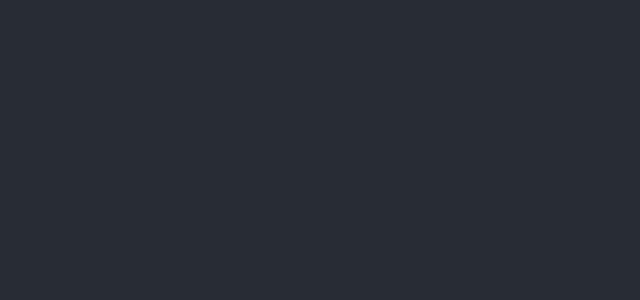
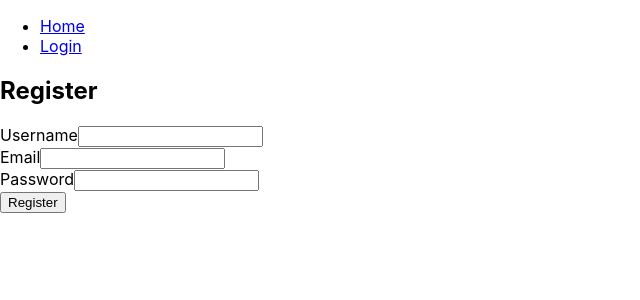
Before and after one commit to Sahan-Dil/TheJobs_frontend, a React (Create React App) app: page /register in a window 1280 px wide. Shown: the top 300 px of the page, without its empty margins (0-640 px from the left). Built offline with nearby package versions, Linux system fonts and the light colour scheme.

Commit message:
public routes added

```diff
--- a/package.json
+++ b/package.json
@@ -7,6 +7,7 @@
     "@testing-library/react": "^13.4.0",
     "@testing-library/user-event": "^13.5.0",
     "axios": "^1.4.0",
+    "jwt-decode": "^3.1.2",
     "react": "^18.2.0",
     "react-dom": "^18.2.0",
     "react-router-dom": "^6.15.0",
--- a/src/App.js
+++ b/src/App.js
@@ -1,10 +1,36 @@
 import "./App.css";
+import React from "react";
+import { BrowserRouter, Route, Routes } from "react-router-dom";
+import LandingPage from "./components/LandingPage";
+import Login from "./components/Login";
+import Register from "./components/Register";
+import UserDashboard from "./components/UserDashboard";
+import AdminDashboard from "./components/AdminDashboard";
+import Navbar from "./components/Navbar";
+import PrivateRoute from "./components/PrivateRoute";
 
 function App() {
   return (
-    <div className="App">
-      <header className="App-header"></header>
-    </div>
+    <BrowserRouter>
+      <Navbar />
+      <Routes>
+        <Route path="/" element={<LandingPage />} />
+
+        <Route path="/login" element={<Login />} />
+        <Route path="/register" element={<Register />} />
+
+        {/* <PrivateRoute
+          path="/user"
+          element={<UserDashboard />}
+          roles={["user"]}
+        />
+        <PrivateRoute
+          path="/admin"
+          element={<AdminDashboard />}
+          roles={["admin"]}
+        /> */}
+      </Routes>
+    </BrowserRouter>
   );
 }
 
--- /dev/null
+++ b/src/components/AdminDashboard.js
@@ -0,0 +1,8 @@
+// src/components/AdminDashboard.js
+import React from "react";
+
+function AdminDashboard() {
+  return <div>Admin Dashboard</div>;
+}
+
+export default AdminDashboard;
--- /dev/null
+++ b/src/components/LandingPage.js
@@ -0,0 +1,49 @@
+// src/components/LandingPage.js
+import React, { useEffect, useState } from "react";
+import { Navigate } from "react-router-dom";
+import { isAuthenticated, getToken, isTokenExpired } from "../utils/Auth";
+import api from "../utils/api";
+
+function LandingPage() {
+  const [userRole, setUserRole] = useState(null);
+
+  useEffect(() => {
+    const checkUserRole = async () => {
+      if (isAuthenticated()) {
+        const token = getToken();
+        const tokenExpired = isTokenExpired(token);
+
+        if (!tokenExpired) {
+          try {
+            await api.get("/user/me");
+            setUserRole("user");
+          } catch (error) {
+            try {
+              await api.get("/admin/me");
+              setUserRole("admin");
+            } catch (error) {
+              setUserRole(null);
+            }
+          }
+        }
+      }
+    };
+
+    checkUserRole();
+  }, []);
+
+  if (userRole === "user") {
+    return <Navigate to="/user" />;
+  } else if (userRole === "admin") {
+    return <Navigate to="/admin" />;
+  }
+
+  return (
+    <div>
+      <h1>Welcome to My App!</h1>
+      <p>This is the landing page.</p>
+    </div>
+  );
+}
+
+export default LandingPage;
--- /dev/null
+++ b/src/components/Login.js
@@ -0,0 +1,51 @@
+// src/components/Login.js
+import React, { useState } from "react";
+import axios from "axios";
+import { setToken } from "../utils/Auth";
+import api from "../utils/api";
+
+function Login() {
+  const [username, setUsername] = useState("");
+  const [password, setPassword] = useState("");
+
+  const handleSubmit = async (e) => {
+    e.preventDefault();
+
+    try {
+      const response = await axios.post("URL_TO_LOGIN_API", {
+        username,
+        password,
+      });
+      const token = response.data.token;
+      setToken(token);
+
+      // Check user role using API calls
+      try {
+        await api.get("/user/me");
+        // Redirect to user dashboard
+      } catch (userError) {
+        try {
+          await api.get("/admin/me");
+          // Redirect to admin dashboard
+        } catch (adminError) {
+          // Handle error, possibly show an error message
+        }
+      }
+    } catch (error) {
+      // Handle error
+    }
+  };
+
+  return (
+    <div>
+      <h2>Login</h2>
+
+      <form onSubmit={handleSubmit}>
+        {/* Input fields */}
+        <button type="submit">Login</button>
+      </form>
+    </div>
+  );
+}
+
+export default Login;
--- /dev/null
+++ b/src/components/Navbar.js
@@ -0,0 +1,42 @@
+// src/components/Navbar.js
+import React from "react";
+import { Link } from "react-router-dom";
+import { isAuthenticated, removeToken } from "../utils/Auth";
+
+function Navbar() {
+  const handleLogout = () => {
+    removeToken();
+    // Redirect to login page
+  };
+
+  return (
+    <nav>
+      <ul>
+        <li>
+          <Link to="/">Home</Link>
+        </li>
+        {isAuthenticated() ? (
+          <>
+            <li>
+              <Link to="/user">User Dashboard</Link>
+            </li>
+            <li>
+              <Link to="/admin">Admin Dashboard</Link>
+            </li>
+            <li>
+              <button onClick={handleLogout}>Logout</button>
+            </li>
+          </>
+        ) : (
+          <>
+            <li>
+              <Link to="/login">Login</Link>
+            </li>
+          </>
+        )}
+      </ul>
+    </nav>
+  );
+}
+
+export default Navbar;
--- /dev/null
+++ b/src/components/PrivateRoute.js
@@ -0,0 +1,44 @@
+// src/components/PrivateRoute.js
+import React from "react";
+import { Route, Navigate } from "react-router-dom";
+import { isAuthenticated, isTokenExpired, getToken } from "../utils/Auth";
+import api from "../utils/api";
+
+const PrivateRoute = ({ component: Component, roles, ...rest }) => {
+  const userRole = roles && roles.length > 0 ? roles[0] : null;
+
+  return (
+    <Route
+      {...rest}
+      render={(props) => {
+        if (!isAuthenticated()) {
+          return <Navigate to="/login" />;
+        }
+
+        const token = getToken();
+        const tokenExpired = isTokenExpired(token);
+
+        if (tokenExpired) {
+          return <Navigate to="/login" />;
+        }
+
+        if (userRole) {
+          const checkUserRole = async () => {
+            try {
+              await api.get(`/${userRole}/me`);
+              return <Component {...props} />;
+            } catch (error) {
+              return <Navigate to="/" />;
+            }
+          };
+
+          return checkUserRole();
+        } else {
+          return <Component {...props} />;
+        }
+      }}
+    />
+  );
+};
+
+export default PrivateRoute;
--- /dev/null
+++ b/src/components/Register.js
@@ -0,0 +1,67 @@
+import React, { useState } from "react";
+
+function Register() {
+  const [formData, setFormData] = useState({
+    username: "",
+    email: "",
+    password: "",
+  });
+
+  const handleChange = (e) => {
+    const { name, value } = e.target;
+    setFormData((prevData) => ({
+      ...prevData,
+      [name]: value,
+    }));
+  };
+
+  const handleSubmit = (e) => {
+    e.preventDefault();
+    // Handle form submission logic here, e.g., send data to a server
+    console.log("Form submitted with data:", formData);
+  };
+
+  return (
+    <div>
+      <h2>Register</h2>
+      <form onSubmit={handleSubmit}>
+        <div>
+          <label htmlFor="username">Username</label>
+          <input
+            type="text"
+            id="username"
+            name="username"
+            value={formData.username}
+            onChange={handleChange}
+            required
+          />
+        </div>
+        <div>
+          <label htmlFor="email">Email</label>
+          <input
+            type="email"
+            id="email"
+            name="email"
+            value={formData.email}
+            onChange={handleChange}
+            required
+          />
+        </div>
+        <div>
+          <label htmlFor="password">Password</label>
+          <input
+            type="password"
+            id="password"
+            name="password"
+            value={formData.password}
+            onChange={handleChange}
+            required
+          />
+        </div>
+        <button type="submit">Register</button>
+      </form>
+    </div>
+  );
+}
+
+export default Register;
--- /dev/null
+++ b/src/components/UserDashboard.js
@@ -0,0 +1,8 @@
+// src/components/UserDashboard.js
+import React from "react";
+
+function UserDashboard() {
+  return <div>User Dashboard</div>;
+}
+
+export default UserDashboard;
--- /dev/null
+++ b/src/utils/Auth.js
@@ -0,0 +1,19 @@
+// src/utils/auth.js
+import jwtDecode from "jwt-decode";
+
+export const getToken = () => localStorage.getItem("token");
+
+export const setToken = (token) => localStorage.setItem("token", token);
+
+export const removeToken = () => localStorage.removeItem("token");
+
+export const isAuthenticated = () => !!getToken();
+
+export const isTokenExpired = (token) => {
+  try {
+    const decoded = jwtDecode(token);
+    return decoded.exp < Date.now() / 1000;
+  } catch (error) {
+    return true;
+  }
+};
--- /dev/null
+++ b/src/utils/api.js
@@ -0,0 +1,17 @@
+// src/utils/api.js
+import axios from "axios";
+import { getToken } from "./Auth";
+
+const instance = axios.create({
+  baseURL: "YOUR_API_BASE_URL",
+});
+
+instance.interceptors.request.use((config) => {
+  const token = getToken();
+  if (token) {
+    config.headers.Authorization = `Bearer ${token}`;
+  }
+  return config;
+});
+
+export default instance;
```
Also changed, not shown: src/index.js (+6 -6 lines).
